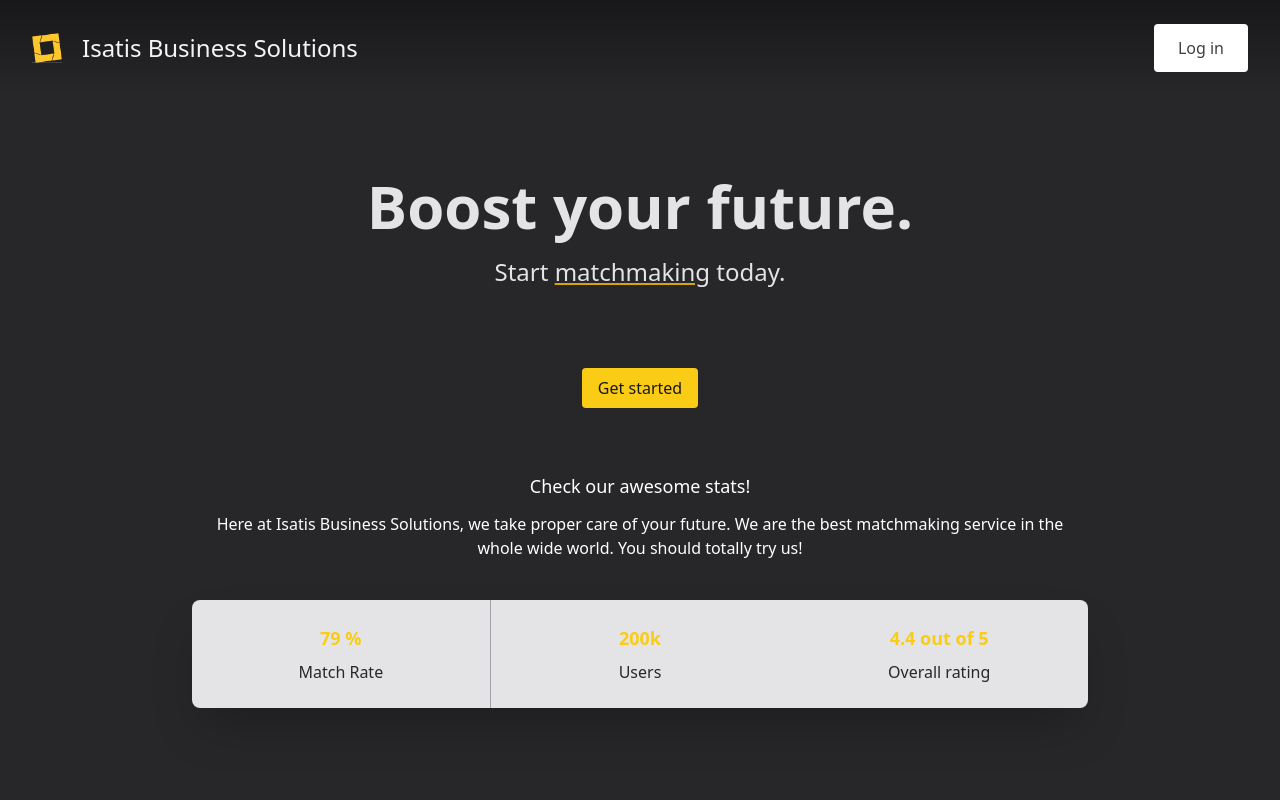
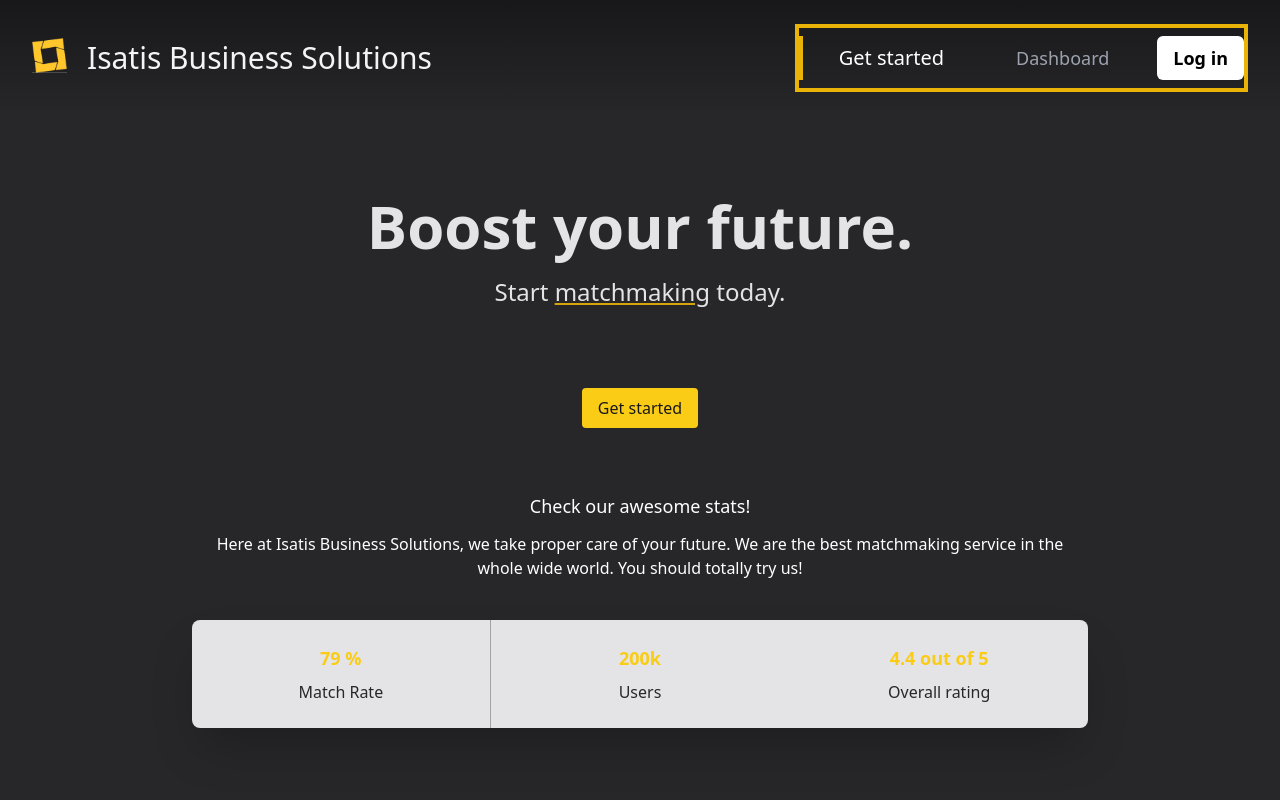
Before and after one commit to Nigeljanssens220/ibs-matchmaking, a Next.js app: page / in a window 1280 px wide. Shown: the top 800 px of the page. Built offline with nearby package versions, Linux system fonts and the light colour scheme; no server answers.

Commit message:
Reformat and redesign header + menu

```diff
--- a/src/components/Header/Menu/index.tsx
+++ b/src/components/Header/Menu/index.tsx
@@ -6,9 +6,11 @@ import {
     CogIcon,
     PencilIcon,
     BookOpenIcon,
+    AcademicCapIcon,
 } from '@heroicons/react/solid'
 import Button from '@/components/Button'
 import { signIn, signOut, useSession } from 'next-auth/react'
+import NavLink from '@/components/NavLink'
 
 const NavBarMenu: FC = () => {
     const { data: session } = useSession()
@@ -47,30 +49,33 @@ const NavBarMenu: FC = () => {
                         leaveFrom="transform opacity-100 scale-100"
                         leaveTo="transform opacity-0 scale-95"
                     >
-                        <Menu.Items className="absolute right-0 w-56 mt-2 origin-top-right bg-white divide-y divide-gray-100 rounded-md shadow-lg ring-1 ring-black ring-opacity-5 focus:outline-none">
+                        <Menu.Items className="absolute bg-white divide-y right-0 w-56 mt-2 origin-top-right divide-gray-200 rounded-md shadow-lg ring-1 ring-black ring-opacity-5 focus:outline-none">
                             <div className="px-1 py-1 ">
                                 <Menu.Item>
                                     {({ active }) => (
-                                        <button
+                                        <NavLink
+                                            href="/dashboard"
+                                            startIcon={
+                                                active ? (
+                                                    <AcademicCapIcon
+                                                        className="w-5 h-5 mr-10 text-white"
+                                                        aria-hidden="true"
+                                                    />
+                                                ) : (
+                                                    <AcademicCapIcon
+                                                        className="w-5 h-5 mr-10 text-black hover:text-yellow-600"
+                                                        aria-hidden="true"
+                                                    />
+                                                )
+                                            }
                                             className={`${
                                                 active
                                                     ? 'bg-zinc-500 text-white font-semibold'
-                                                    : 'text-gray-900'
+                                                    : ''
                                             } group flex rounded-md items-center w-full px-2 py-2 text-sm`}
                                         >
-                                            {active ? (
-                                                <PencilIcon
-                                                    className="w-5 h-5 mr-2 text-white"
-                                                    aria-hidden="true"
-                                                />
-                                            ) : (
-                                                <PencilIcon
-                                                    className="w-5 h-5 mr-2 text-black"
-                                                    aria-hidden="true"
-                                                />
-                                            )}
-                                            Edit
-                                        </button>
+                                            Dashboard
+                                        </NavLink>
                                     )}
                                 </Menu.Item>
                             </div>
--- a/src/components/Header/index.tsx
+++ b/src/components/Header/index.tsx
@@ -2,6 +2,7 @@ import Image from 'next/image'
 import Link from 'next/link'
 import React, { FC } from 'react'
 import Button from '../Button'
+import Menu from '../Menu'
 import Typography from '../Typography'
 import NavBarMenu from './Menu'
 
@@ -11,31 +12,33 @@ const Header: FC = () => {
     }
 
     return (
-        <header className="flex justify-between items-center lg:mx-auto bg-gradient-to-b from-zinc-900 to-zinc-800/90 text-zinc-100">
+        <header className="flex justify-between items-center lg:mx-auto bg-gradient-to-b from-zinc-900 to-zinc-800 text-zinc-100 ">
             <div className="flex flex-grow max-w-screen-2xl justify-between items-center mx-auto py-6 px-4 sm:px-6 lg:px-8 ">
-                <div className="flex hover:cursor-pointer ">
+                <div className="flex items-center hover:cursor-pointer ">
                     <Link href="#" passHref>
-                        <Image
-                            src="/logo.png"
-                            alt="IBS Logo"
-                            width={30}
-                            height={30}
-                            objectFit="contain"
-                        />
+                        <div className="hidden lg:block">
+                            <Image
+                                src="/logo.png"
+                                alt="IBS Logo"
+                                width={35}
+                                height={35}
+                                objectFit="contain"
+                            />
+                        </div>
                     </Link>
                     <Link href="#" passHref>
                         <Typography
                             weight="medium"
-                            variant="h3"
+                            variant="lg"
                             component="a"
-                            className="px-5"
+                            className="px-5 md:text-2xl lg:text-3xl"
                         >
                             Isatis Business Solutions
                         </Typography>
                     </Link>
                 </div>
                 <div className="">
-                    <NavBarMenu />
+                    <Menu />
                 </div>
             </div>
         </header>
--- /dev/null
+++ b/src/components/Menu/index.tsx
@@ -0,0 +1,107 @@
+/* eslint-disable @next/next/no-img-element */
+import React, { FC, useState } from 'react'
+import { signIn, signOut, useSession } from 'next-auth/react'
+import Button from '@/components/ButtonNew'
+import { MenuIcon, XIcon } from '@heroicons/react/solid'
+import NavLink from '../NavLink'
+import Typography from '../Typography'
+
+const Menu: FC = () => {
+    const [show, setShow] = useState(false)
+    const { data: session } = useSession()
+
+    const handleClick = (e: any) => {
+        e.preventDefault()
+        setShow(!show)
+    }
+    const handleLoginLogout = async () => {
+        session ? signOut() : signIn()
+    }
+
+    return (
+        <div className="flex flex-row items-center">
+            <div>
+                <button
+                    onClick={handleClick}
+                    className="block md:hidden lg:hidden text-black hover:text-gray-700 focus:text-gray-700 focus:outline-none focus:ring-2 focus:ring-gray-500"
+                >
+                    <MenuIcon
+                        className="text-white m-2"
+                        width={32}
+                        height={32}
+                    />
+                </button>
+                <div
+                    id="menu"
+                    className={`md:block lg:block ${
+                        show ? '' : 'hidden'
+                    } border-4 border-yellow-500`}
+                >
+                    <button
+                        onClick={handleClick}
+                        className="p-2 block md:hidden lg:hidden text-black hover:text-gray-700 focus:text-gray-700 fixed focus:outline-none focus:ring-2 focus:ring-gray-500 bg-white md:bg-transparent z-30 top-7 right-4"
+                    >
+                        <XIcon className="text-black " width={32} height={32} />
+                    </button>
+                    <ul className="flex flex-col md:flex md:flex-row items-center justify-center fixed md:relative top-0 bottom-0 left-0 right-0 bg-white md:bg-transparent z-20 space-y-10 md:space-y-0 md:space-x-10">
+                        <li className="text-zinc-900 md:text-gray-200 hover:text-gray-700 cursor-pointer ">
+                            <NavLink href="/">Get started</NavLink>
+                        </li>
+                        <li className="text-zinc-900 md:text-gray-200 hover:text-gray-700 cursor-pointer ">
+                            <NavLink href="/dashboard">Dashboard</NavLink>
+                        </li>
+                        <li className=" text-zinc-900 text-lg hover:text-gray-700 cursor-pointer ">
+                            {session ? (
+                                <>
+                                    <Button
+                                        onClick={handleLoginLogout}
+                                        variant={'whiteFilled'}
+                                        className=" hidden md:inline"
+                                    >
+                                        Log out
+                                    </Button>
+                                    <button
+                                        onClick={handleLoginLogout}
+                                        className="md:hidden"
+                                    >
+                                        <Typography
+                                            variant="lg"
+                                            weight="medium"
+                                            className="p-2"
+                                        >
+                                            Log out
+                                        </Typography>
+                                    </button>
+                                </>
+                            ) : (
+                                <>
+                                    <Button
+                                        onClick={handleLoginLogout}
+                                        variant={'whiteFilled'}
+                                        className=" hidden md:inline"
+                                    >
+                                        Log in
+                                    </Button>
+                                    <button
+                                        onClick={handleLoginLogout}
+                                        className="md:hidden"
+                                    >
+                                        <Typography
+                                            variant="lg"
+                                            weight="medium"
+                                            className="p-2"
+                                        >
+                                            Log in
+                                        </Typography>
+                                    </button>
+                                </>
+                            )}
+                        </li>
+                    </ul>
+                </div>
+            </div>
+        </div>
+    )
+}
+
+export default Menu
```
